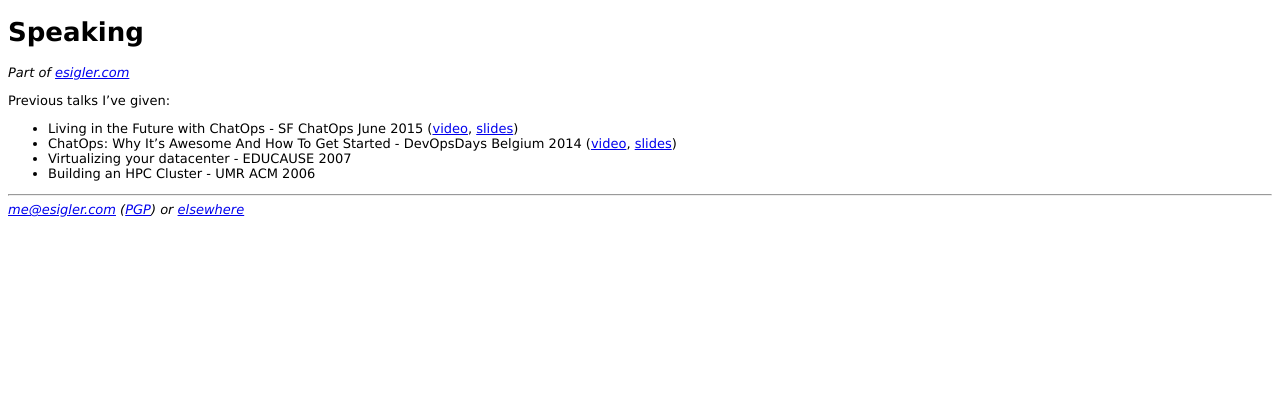
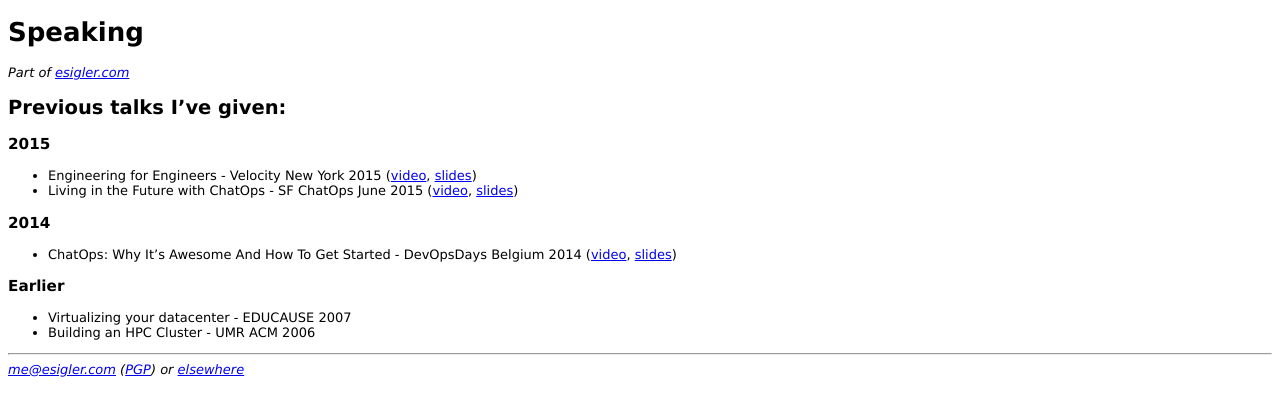
Before and after one commit to esigler/esigler.com, a Jekyll site: the page built from speaking.markdown, in a window 1280 px wide. Shown: the top 416 px of the page. Built offline with Jekyll 4.4.1, drawn with Linux system fonts in a browser that asks for light colours.

Commit message:
Woot Velocity is awesome

```diff
--- a/speaking.markdown
+++ b/speaking.markdown
@@ -5,10 +5,19 @@ heading: Speaking
 category: top
 ---
 
-Previous talks I've given:
+## Previous talks I've given:
 
+### 2015
+
+* Engineering for Engineers - Velocity New York 2015 ([video][devtools_2015_video], [slides][devtools_2015_slides])
 * Living in the Future with ChatOps - SF ChatOps June 2015 ([video][chatops_2015_video], [slides][chatops_2015_slides])
+
+### 2014
+
 * ChatOps: Why It's Awesome And How To Get Started - DevOpsDays Belgium 2014 ([video][chatops_2014_video], [slides][chatops_2014_slides])
+
+### Earlier
+
 * Virtualizing your datacenter - EDUCAUSE 2007
 * Building an HPC Cluster - UMR ACM 2006
 
@@ -16,3 +25,5 @@ Previous talks I've given:
 [chatops_2014_slides]: https://speakerdeck.com/esigler/chatops-why-its-awesome-and-how-to-get-started
 [chatops_2015_video]: https://www.youtube.com/watch?v=Heo5YtRikds
 [chatops_2015_slides]: https://speakerdeck.com/esigler/living-in-the-future-with-chatops
+[devtools_2015_video]: https://www.youtube.com/watch?v=XF8yvrCcf8w
+[devtools_2015_slides]: https://speakerdeck.com/esigler/engineering-for-engineers
```
